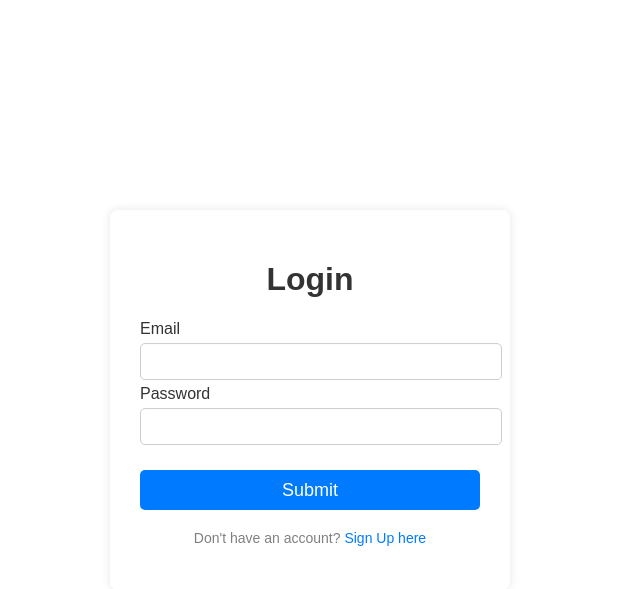
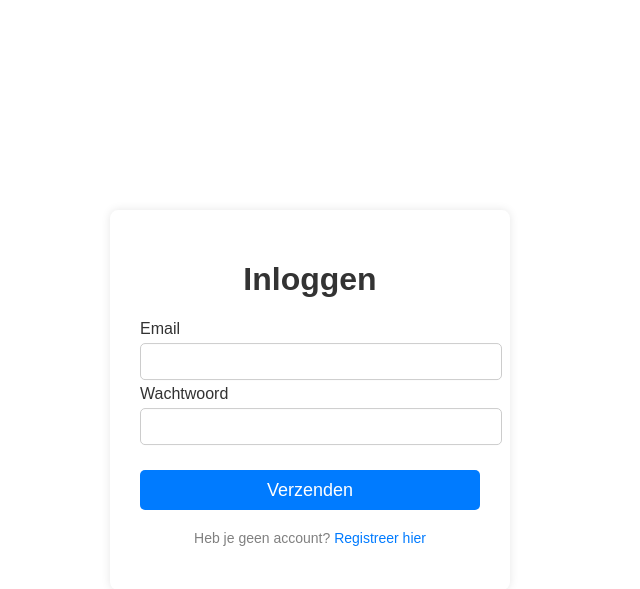
Before and after one commit to ChaimCadeau/voetballl, a PHP site: page /login.php in a window 1280 px wide. Shown: the top 589 px of the page, without its empty margins (330-970 px from the left). Run offline with PHP 8.4, Linux system fonts and the light colour scheme.

Commit message:
aanpasigen

```diff
--- a/contact.php
+++ b/contact.php
@@ -17,6 +17,7 @@
     <div class="custom-left-panel">
         <h2>Contact us</h2>
     </div>
+
     <div class="custom-right-panel">
         <form action="mailto:c.cadeau@outlook.com" method="post" enctype="text/plain">
             <div class="custom-form-group">
--- a/login.php
+++ b/login.php
@@ -45,30 +45,28 @@ if ($_SERVER['REQUEST_METHOD'] == "POST") {
 
 
 
-
-
 <!DOCTYPE html>
 <html lang="en">
 <head>
     <meta charset="UTF-8">
-    <title>Login en Register</title>
+    <title>Inloggen en Registreren</title>
     <link rel="stylesheet" href="style.css">
 </head>
 <body>
 <div class="login">
-    <h1>Login</h1>
+    <h1>Inloggen</h1>
     <form method="POST">
         <label>Email</label>
         <label>
             <input type="email" name="mail" required>
         </label>
-        <label>Password</label>
+        <label>Wachtwoord</label>
         <label>
             <input type="password" name="pass" required>
         </label>
-        <input type="submit" name="submit" value="Submit">
+        <input type="submit" name="submit" value="Verzenden">
     </form>
-    <p> Don't have an account? <a href="signup.php">Sign Up here</a></p>
+    <p> Heb je geen account? <a href="signup.php">Registreer hier</a></p>
 </div>
 </body>
 </html>
--- a/style.css
+++ b/style.css
@@ -857,6 +857,7 @@ body{
 
 .custom-right-panel {
     padding: 40px;
+    box-shadow: 2px 8px 8px rgba(1, 2, 0, 0.6);
     width: 70%;
     z-index: 3;
 }
```
